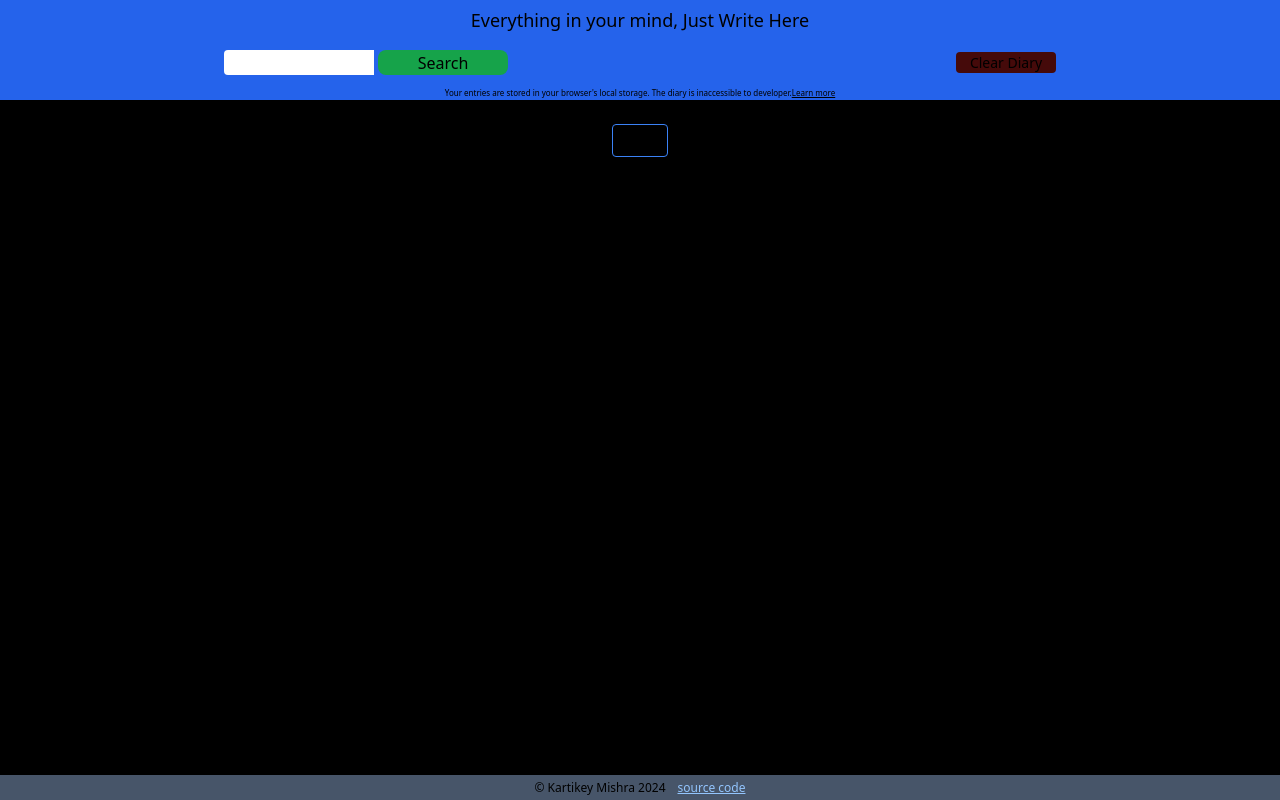
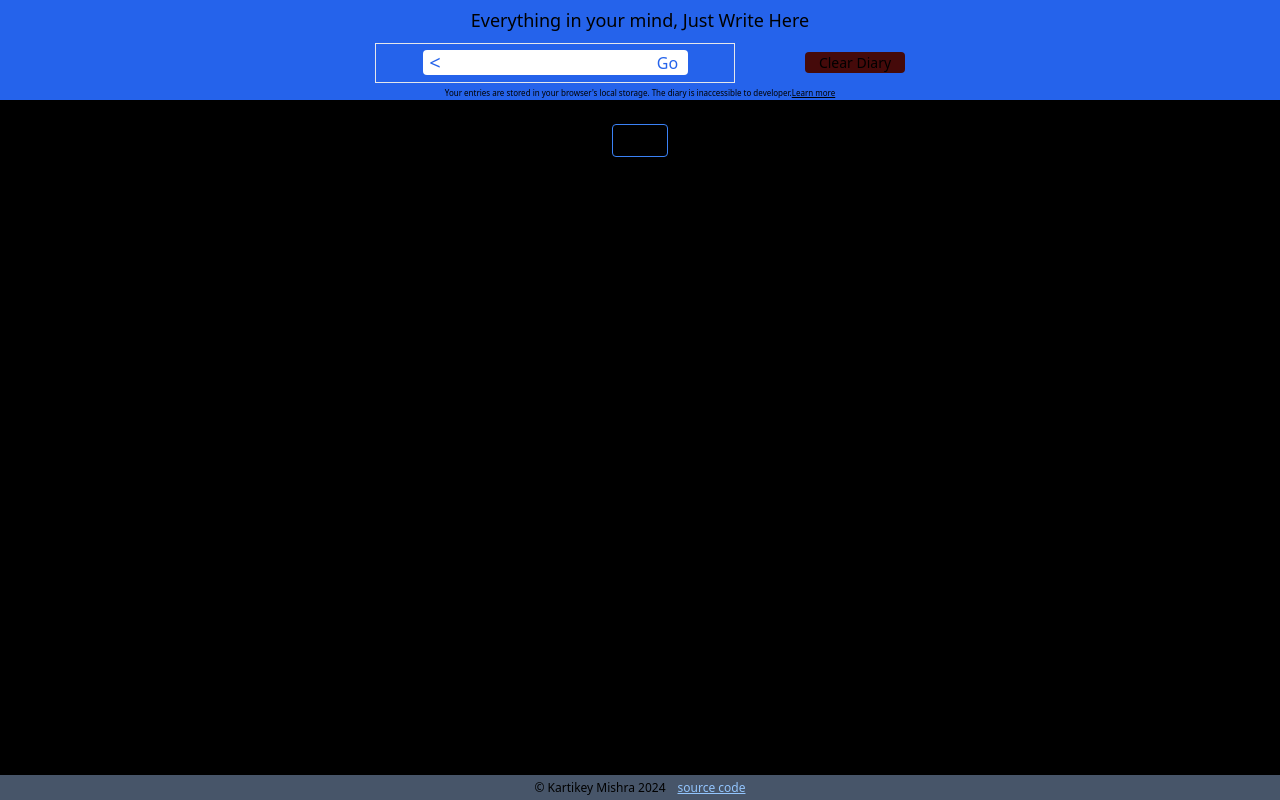
Before and after one commit to kartikeycsjm/diary, a Next.js app: page / in a window 1280 px wide. Both pictures are taken after a click on the button "Search by Title". Built offline with nearby package versions, Linux system fonts and the light colour scheme.

Commit message:
edited search button

```diff
--- a/app/components/Header.jsx
+++ b/app/components/Header.jsx
@@ -19,10 +19,10 @@ const Header = ({ data, setData }) => {
             }
         }
     }
-    const searchbydate=()=>{
+    const searchbydate = () => {
         router.push(`/date/${date}`)
     }
-    const searchbytitle=()=>{
+    const searchbytitle = () => {
         router.push(`/title/${title}`)
     }
     return (
@@ -34,26 +34,28 @@ const Header = ({ data, setData }) => {
                 </h1>
 
             </div>
-            <div id="search" className='w-full h-[40%] flex justify-around items-center'>
+            <div id="search" className='w-full md:w-[600px] h-[40%] flex justify-around items-center'>
                 {(!sd && rb) && <button onClick={() => { setSt(true); setRb(false) }} className='w-[130px] h-[25px] rounded-lg bg-[rgba(0,0,0,0.6)] text-[14px]'>Search by Title</button>}
                 {(!st && rb) && <button onClick={() => { setSd(true); setRb(false) }} className='w-[130px] h-[25px] rounded-lg bg-[rgba(0,0,0,0.6)] text-[14px]'>Search by Date</button>}
                 {sd &&
-                    <div >
+                    <div className='border w-[60%] h-full flex justify-center items-center'>
+                        <button onClick={() => {setSd(false); setRb(true)}} className='rounded-l text-blue-600 bg-white h-[25px] w-[25px] text-[20px] flex justify-center items-center '>&lt;</button>
                         <input type="date" value={date} onChange={e => setDate(e.target.value)}
-                            className='mr-1 w-[150px] rounded-l text-blue-600 h-[25px]' />
-                       <button onClick={searchbydate} className='w-[130px] h-[25px] rounded-lg bg-green-600'>Search</button>
+                            className='w-[130px] text-blue-600 h-[25px] text-center' />
+                        <button onClick={searchbydate} className='w-[40px] h-[25px] rounded-r bg-white text-blue-600'>Go</button>
                     </div>
                 }
                 {st &&
-                    <div>
+                    <div className='border w-[60%] flex h-full justify-center items-center'>
+                        <button onClick={() => {setSt(false); setRb(true)}} className='rounded-l text-blue-600 bg-white h-[25px] w-[25px] text-[20px] flex justify-center items-center '>&lt;</button>
                         <input type="text" value={title} onChange={e => setTitle(e.target.value)}
-                            className='mr-1 w-[150px] rounded-l text-blue-600 h-[25px]' />
-                        <button onClick={searchbytitle} className='w-[130px] h-[25px] rounded-lg bg-green-600'>Search</button>
+                            className='w-[200px] text-blue-600 h-[25px] text-center' />
+                        <button onClick={searchbytitle} className='w-[40px] h-[25px] rounded-r bg-white text-blue-600'>Go</button>
                     </div>
                 }
                 <button
                     onClick={handleClick}
-                    className='cursor-not-allowed w-[100px] text-[14px] rounded bg-red-950'>
+                    className='cursor-not-allowed text-[14px] rounded bg-red-950 w-[100px]'>
                     Clear Diary
                 </button>
             </div>
```
